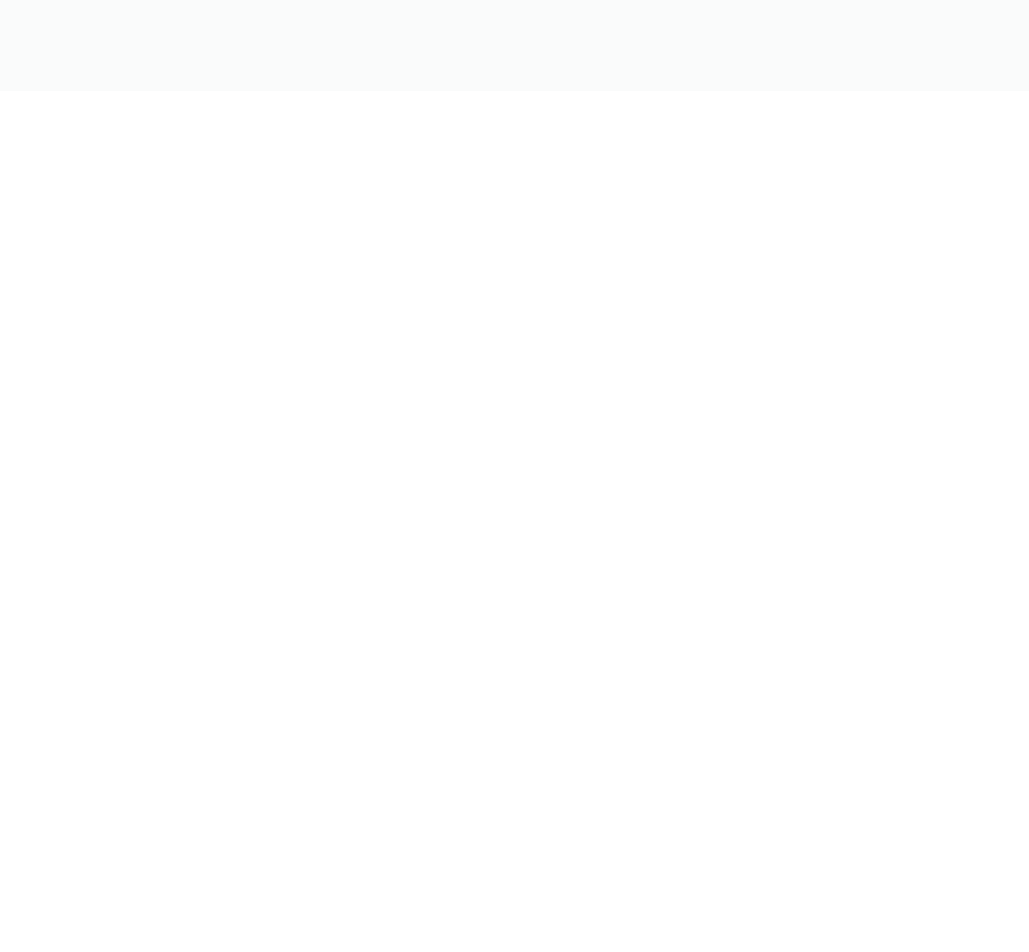
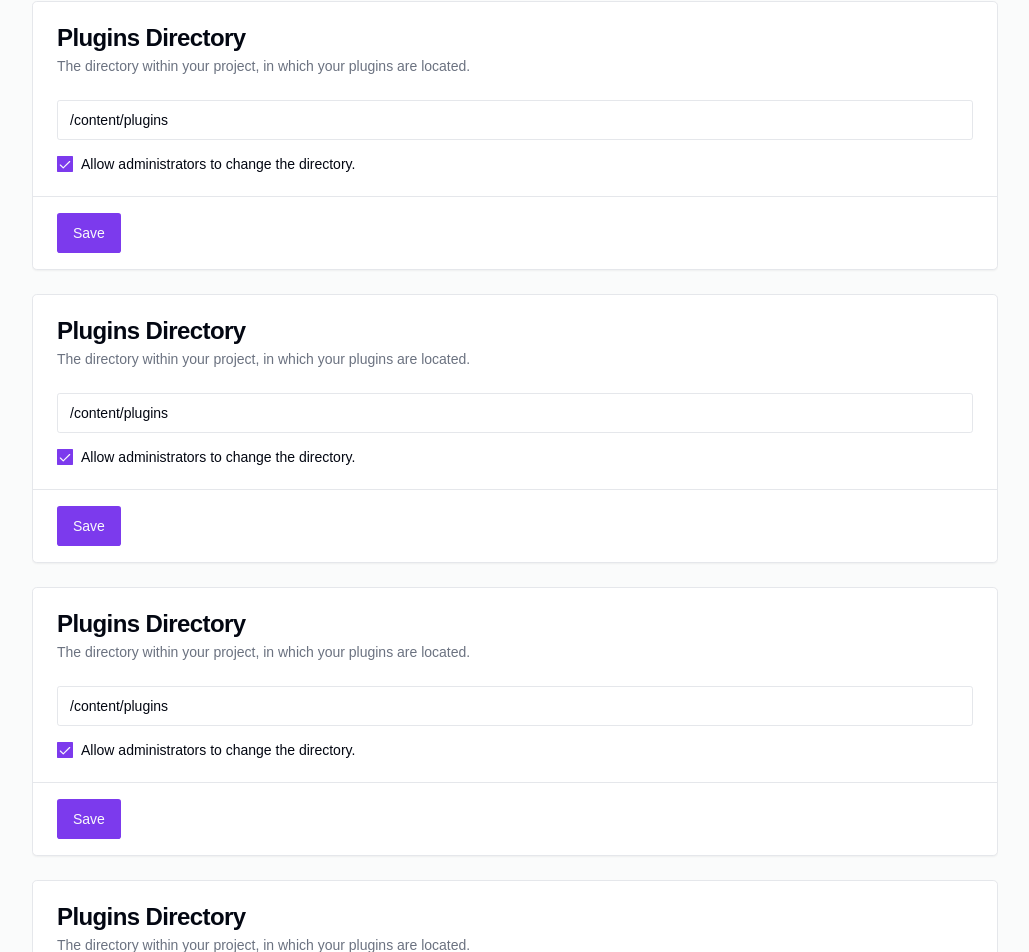
Before and after one commit to caturhidayat/portal-niceday, a Next.js app: page /dashboard/setting in a window 1280 px wide. Shown: the part 709-1661 px from the top of the page, without its empty margins (242-1271 px from the left). Before the commit the page ends 800 px from the top, so only its background shows below. Built offline with nearby package versions, Linux system fonts and the light colour scheme.

Commit message:
style(app): change setting page to scrollabel

```diff
--- a/app/(dashboard)/dashboard/setting/layout.tsx
+++ b/app/(dashboard)/dashboard/setting/layout.tsx
@@ -1,3 +1,4 @@
+import { ScrollArea } from "@/components/ui/scroll-area";
 import Link from "next/link";
 
 export default function organizationLayout({
@@ -12,10 +13,13 @@
             </div>
             <div className="mx-auto grid w-full max-w-8xl items-start gap-6 md:grid-cols-[180px_1fr] lg:grid-cols-[210px_1fr]">
                 <nav
-                    className="grid gap-4 text-sm text-muted-foreground"
+                    className="grid gap-4 text-sm text-muted-foreground sticky top-0"
                     x-chunk="dashboard-04-chunk-0"
                 >
-                    <Link href="dashboard/organization" className="font-semibold text-primary">
+                    <Link
+                        href="dashboard/organization"
+                        className="font-semibold text-primary"
+                    >
                         General
                     </Link>
                     <Link href="dashboard/organization/security">Security</Link>
@@ -24,7 +28,7 @@
                     <Link href="dashboard/organization">Organizations</Link>
                     <Link href="dashboard/organization">Advanced</Link>
                 </nav>
-                <div className="grid gap-6">{children}</div>
+                <ScrollArea className="grid gap-6">{children}</ScrollArea>
             </div>
         </section>
     );
--- a/app/(dashboard)/dashboard/setting/page.tsx
+++ b/app/(dashboard)/dashboard/setting/page.tsx
@@ -59,6 +59,122 @@
                     <Button>Save</Button>
                 </CardFooter>
             </Card>
+            <Card x-chunk="dashboard-04-chunk-2">
+                <CardHeader>
+                    <CardTitle>Plugins Directory</CardTitle>
+                    <CardDescription>
+                        The directory within your project, in which your plugins
+                        are located.
+                    </CardDescription>
+                </CardHeader>
+                <CardContent>
+                    <form className="flex flex-col gap-4">
+                        <Input
+                            placeholder="Project Name"
+                            defaultValue="/content/plugins"
+                        />
+                        <div className="flex items-center space-x-2">
+                            <Checkbox id="include" defaultChecked />
+                            <label
+                                htmlFor="include"
+                                className="text-sm font-medium leading-none peer-disabled:cursor-not-allowed peer-disabled:opacity-70"
+                            >
+                                Allow administrators to change the directory.
+                            </label>
+                        </div>
+                    </form>
+                </CardContent>
+                <CardFooter className="border-t px-6 py-4">
+                    <Button>Save</Button>
+                </CardFooter>
+            </Card>
+            <Card x-chunk="dashboard-04-chunk-2">
+                <CardHeader>
+                    <CardTitle>Plugins Directory</CardTitle>
+                    <CardDescription>
+                        The directory within your project, in which your plugins
+                        are located.
+                    </CardDescription>
+                </CardHeader>
+                <CardContent>
+                    <form className="flex flex-col gap-4">
+                        <Input
+                            placeholder="Project Name"
+                            defaultValue="/content/plugins"
+                        />
+                        <div className="flex items-center space-x-2">
+                            <Checkbox id="include" defaultChecked />
+                            <label
+                                htmlFor="include"
+                                className="text-sm font-medium leading-none peer-disabled:cursor-not-allowed peer-disabled:opacity-70"
+                            >
+                                Allow administrators to change the directory.
+                            </label>
+                        </div>
+                    </form>
+                </CardContent>
+                <CardFooter className="border-t px-6 py-4">
+                    <Button>Save</Button>
+                </CardFooter>
+            </Card>
+            <Card x-chunk="dashboard-04-chunk-2">
+                <CardHeader>
+                    <CardTitle>Plugins Directory</CardTitle>
+                    <CardDescription>
+                        The directory within your project, in which your plugins
+                        are located.
+                    </CardDescription>
+                </CardHeader>
+                <CardContent>
+                    <form className="flex flex-col gap-4">
+                        <Input
+                            placeholder="Project Name"
+                            defaultValue="/content/plugins"
+                        />
+                        <div className="flex items-center space-x-2">
+                            <Checkbox id="include" defaultChecked />
+                            <label
+                                htmlFor="include"
+                                className="text-sm font-medium leading-none peer-disabled:cursor-not-allowed peer-disabled:opacity-70"
+                            >
+                                Allow administrators to change the directory.
+                            </label>
+                        </div>
+                    </form>
+                </CardContent>
+                <CardFooter className="border-t px-6 py-4">
+                    <Button>Save</Button>
+                </CardFooter>
+            </Card>
+            <Card x-chunk="dashboard-04-chunk-2">
+                <CardHeader>
+                    <CardTitle>Plugins Directory</CardTitle>
+                    <CardDescription>
+                        The directory within your project, in which your plugins
+                        are located.
+                    </CardDescription>
+                </CardHeader>
+                <CardContent>
+                    <form className="flex flex-col gap-4">
+                        <Input
+                            placeholder="Project Name"
+                            defaultValue="/content/plugins"
+                        />
+                        <div className="flex items-center space-x-2">
+                            <Checkbox id="include" defaultChecked />
+                            <label
+                                htmlFor="include"
+                                className="text-sm font-medium leading-none peer-disabled:cursor-not-allowed peer-disabled:opacity-70"
+                            >
+                                Allow administrators to change the directory.
+                            </label>
+                        </div>
+                    </form>
+                </CardContent>
+                <CardFooter className="border-t px-6 py-4">
+                    <Button>Save</Button>
+                </CardFooter>
+            </Card>
         </div>
     );
 }
--- /dev/null
+++ b/components/ui/scroll-area.tsx
@@ -0,0 +1,48 @@
+"use client"
+
+import * as React from "react"
+import * as ScrollAreaPrimitive from "@radix-ui/react-scroll-area"
+
+import { cn } from "@/lib/utils"
+
+const ScrollArea = React.forwardRef<
+  React.ElementRef<typeof ScrollAreaPrimitive.Root>,
+  React.ComponentPropsWithoutRef<typeof ScrollAreaPrimitive.Root>
+>(({ className, children, ...props }, ref) => (
+  <ScrollAreaPrimitive.Root
+    ref={ref}
+    className={cn("relative overflow-hidden", className)}
+    {...props}
+  >
+    <ScrollAreaPrimitive.Viewport className="h-full w-full rounded-[inherit]">
+      {children}
+    </ScrollAreaPrimitive.Viewport>
+    <ScrollBar />
+    <ScrollAreaPrimitive.Corner />
+  </ScrollAreaPrimitive.Root>
+))
+ScrollArea.displayName = ScrollAreaPrimitive.Root.displayName
+
+const ScrollBar = React.forwardRef<
+  React.ElementRef<typeof ScrollAreaPrimitive.ScrollAreaScrollbar>,
+  React.ComponentPropsWithoutRef<typeof ScrollAreaPrimitive.ScrollAreaScrollbar>
+>(({ className, orientation = "vertical", ...props }, ref) => (
+  <ScrollAreaPrimitive.ScrollAreaScrollbar
+    ref={ref}
+    orientation={orientation}
+    className={cn(
+      "flex touch-none select-none transition-colors",
+      orientation === "vertical" &&
+        "h-full w-2.5 border-l border-l-transparent p-[1px]",
+      orientation === "horizontal" &&
+        "h-2.5 flex-col border-t border-t-transparent p-[1px]",
+      className
+    )}
+    {...props}
+  >
+    <ScrollAreaPrimitive.ScrollAreaThumb className="relative flex-1 rounded-full bg-border" />
+  </ScrollAreaPrimitive.ScrollAreaScrollbar>
+))
+ScrollBar.displayName = ScrollAreaPrimitive.ScrollAreaScrollbar.displayName
+
+export { ScrollArea, ScrollBar }
--- a/package.json
+++ b/package.json
@@ -14,6 +14,7 @@
     "@radix-ui/react-label": "^2.1.0",
     "@radix-ui/react-menubar": "^1.1.2",
     "@radix-ui/react-navigation-menu": "^1.2.1",
+    "@radix-ui/react-scroll-area": "^1.2.0",
     "@radix-ui/react-slot": "^1.1.0",
     "@radix-ui/react-toast": "^1.2.2",
     "@tanstack/react-table": "^8.20.5",
```
Also changed, not shown: 1 other file (tests, documents, lock files or other folders).
